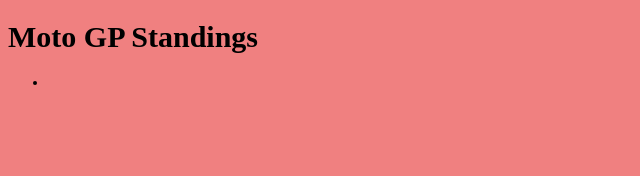
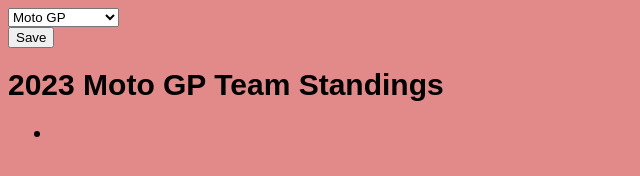
Before and after one commit to Saagmehta97/Hackathon, a browser extension: page index.html in a window 1280 px wide. Shown: the whole page, without its empty margins (0-640 px from the left). Drawn offline with Linux system fonts and the light colour scheme; no server answers.

Commit message:
add-number-rank-and-options

```diff
--- a/index.html
+++ b/index.html
@@ -7,8 +7,25 @@
     <link rel="stylesheet" href="./style.css" />
   </head>
   <body>
+    <select id="Race Series">
+      <option value="Moto_GP">Moto GP</option>
+      <option value="Formula_1">Formula 1</option>
+      <option value="WEC_Hypercar">WEC Hypercar</option>
+      <option value="IMSA_GT_Pro">IMSA GT Pro</option>
+    </select>
+
+    <!-- <label>
+      <input type="checkbox" id="like" />
+      Race Series!
+    </label> -->
+
+    <div id="status"></div>
+    <button id="save">Save</button>
+
+    <script src="options.js"></script>
+
     <div>
-      <h1>Moto GP Standings</h1>
+      <h1>2023 Moto GP Team Standings</h1>
       <h2>
         <ul>
           <li id="teamraces"></li>
--- a/main.js
+++ b/main.js
@@ -20,7 +20,12 @@ async function getSportsData() {
 
     for (let i = 0; i < raceData.standings.length - 1; i++) {
       console.log(raceData.standings[i]);
-      str += '<li>' + JSON.stringify(raceData.standings[i].team.name) + '</li>';
+      str +=
+        '<li>' +
+        (i + 1) +
+        ' :  ' +
+        JSON.stringify(raceData.standings[i].team.name) +
+        '</li>';
     }
     str += '</ul>';
     document.getElementById('teamraces').innerHTML = str;
--- a/style.css
+++ b/style.css
@@ -1,12 +1,16 @@
 body {
-  height: 500px;
-  width: 400px;
-  background-color: lightcoral;
+  height: 600px;
+  width: 500px;
+  background-color: rgba(215, 89, 89, 0.703);
+  background-image: -moz-linear-gradient();
 }
 h1 {
   font-size: 30px;
+  font-family: Arial, Helvetica, sans-serif;
 }
 h2 {
-  font-size: 15px;
+  font-size: 20px;
   text-align: left;
+  font-family: Arial, Helvetica, sans-serif;
+  margin-left: 5px;
 }
```
Also changed, not shown: option.js (added, +16 -0 lines).
